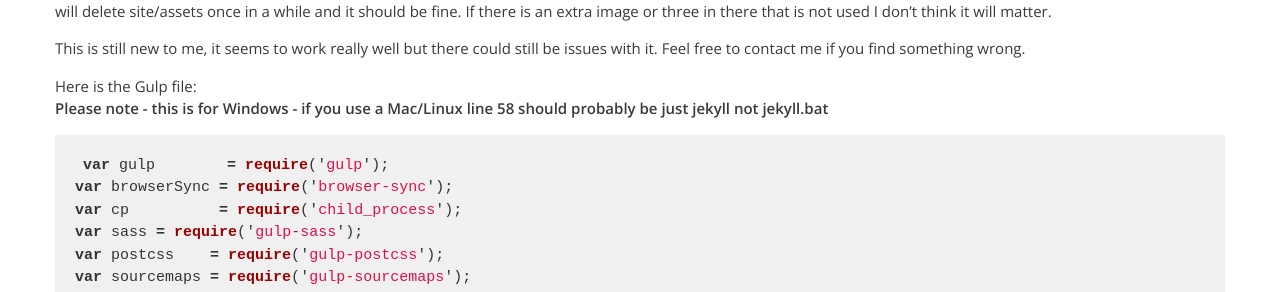
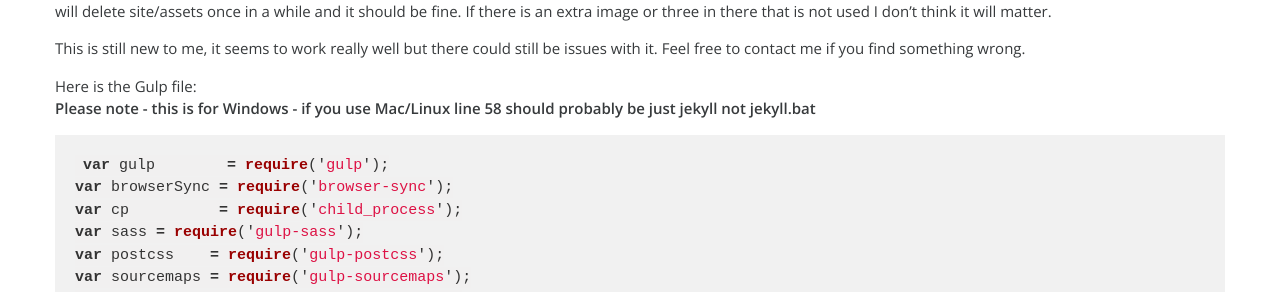
Before and after one commit to rdyar/rdyar.github.io, a Jekyll site: the page built from _posts/2017-10-01-speed-up-jekyll-by-using-gulp-for-sass-and-other-assets.md, in a window 1280 px wide and 900 px high, scrolled down 807 px. Shown: the part 162-454 px from the top of the window. Built offline with Jekyll 4.4.1, drawn with Linux system fonts in a browser that asks for light colours.

````diff
--- a/_posts/2017-10-01-speed-up-jekyll-by-using-gulp-for-sass-and-other-assets.md
+++ b/_posts/2017-10-01-speed-up-jekyll-by-using-gulp-for-sass-and-other-assets.md
@@ -26,7 +26,7 @@ One small problem with this workflow is that if I delete a file out of the sourc
 This is still new to me, it seems to work really well but there could still be issues with it. Feel free to contact me if you find something wrong.
 
 Here is the Gulp file:
-**Please note - this is for Windows - if you use a Mac/Linux line 58 should probably be just jekyll not jekyll.bat**
+**Please note - this is for Windows - if you use Mac/Linux line 58 should probably be just jekyll not jekyll.bat**
 
 ```js
 var gulp        = require('gulp');
````
